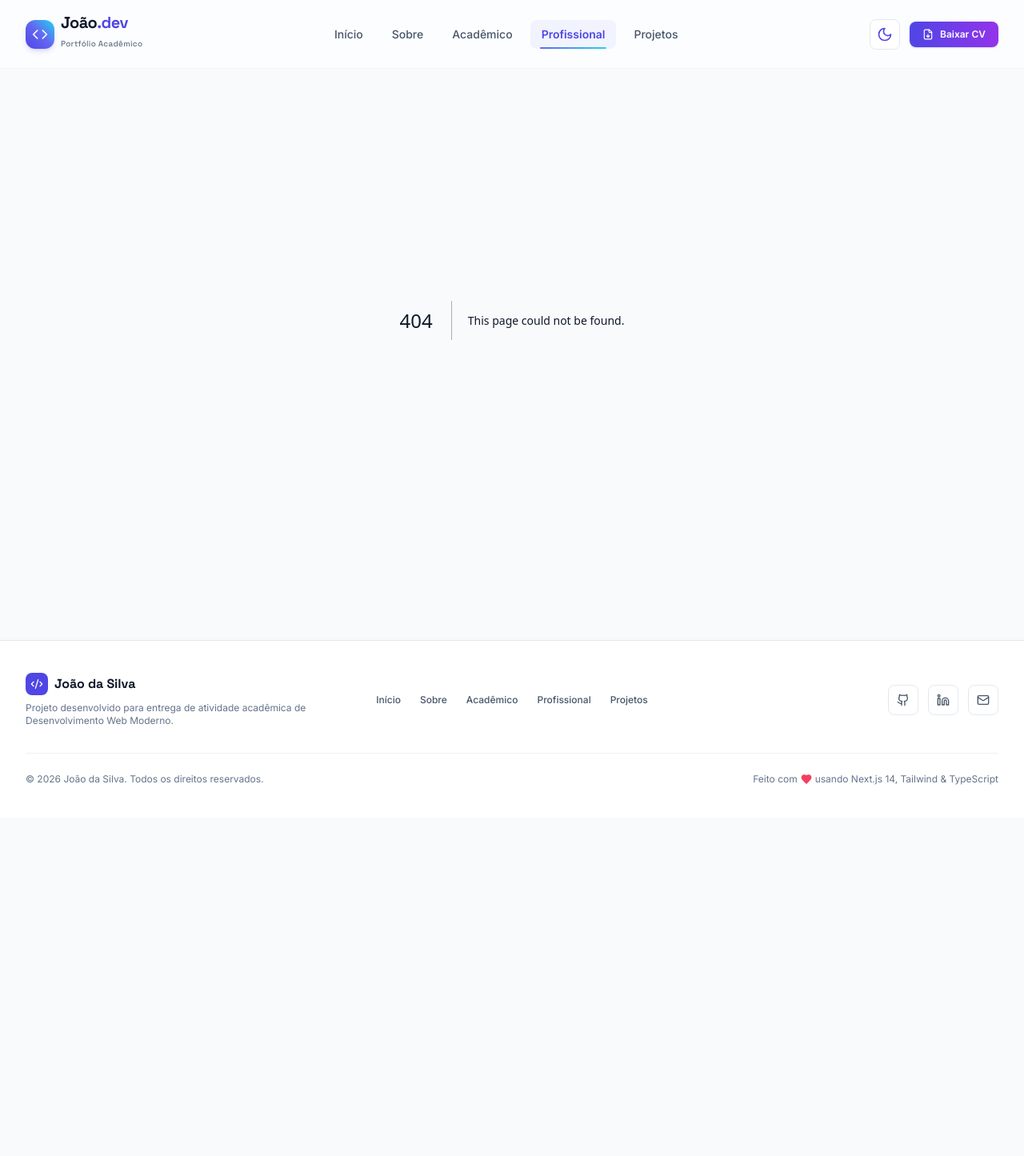
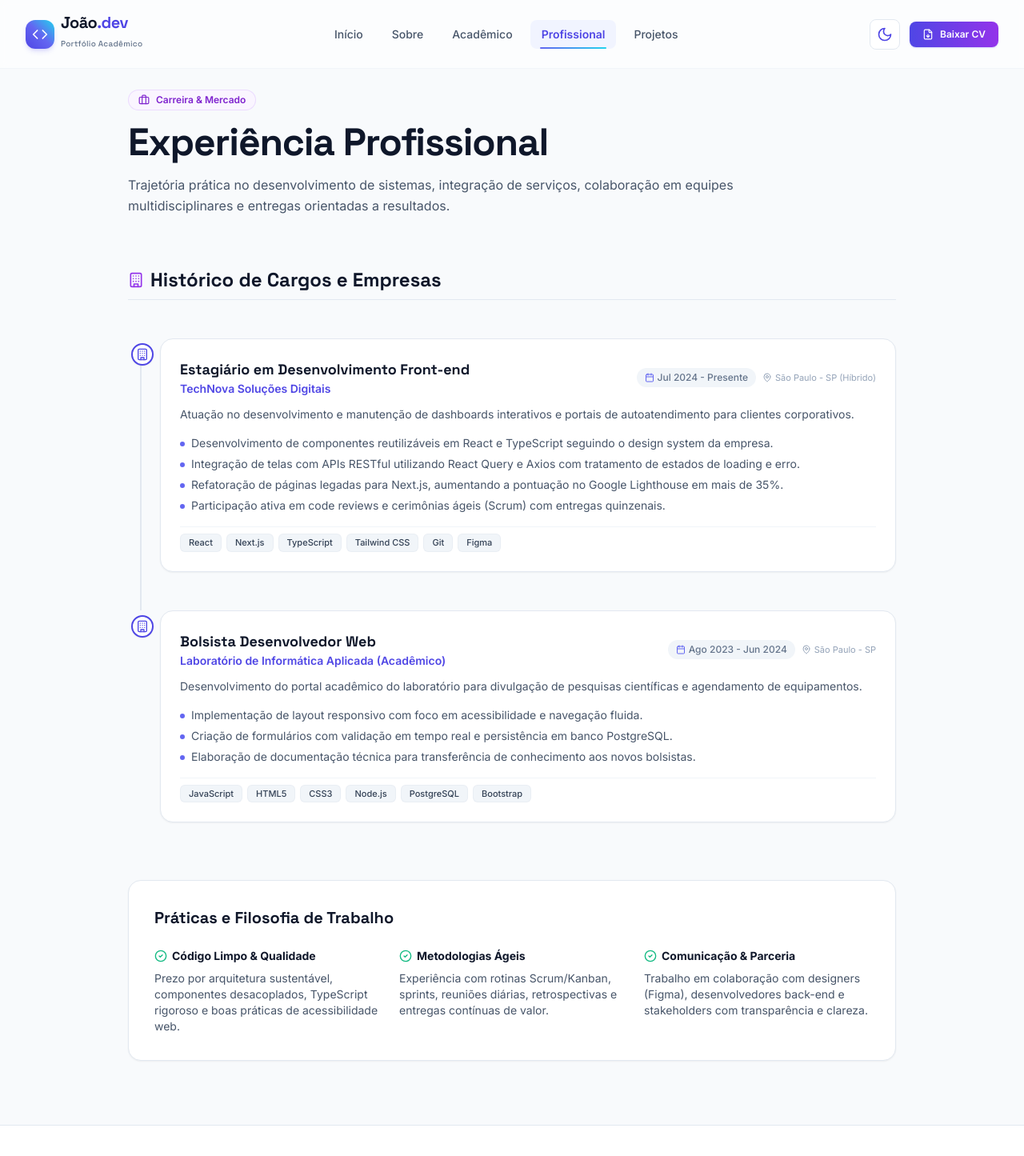
Before and after one commit to joaopedrocouto03/curriculo-portfolio, a Next.js app: page /profissional in a window 1280 px wide. Before the commit this address had no page. Shown: the top 1445 px of the page at 80% size. Before the commit the page ends 1022 px from the top, so only its background shows below. Built offline with nearby package versions, Linux system fonts and the light colour scheme.

Commit message:
feat: academic and professional vertical timeline pages

```diff
--- /dev/null
+++ b/src/app/academico/page.tsx
@@ -0,0 +1,105 @@
+import { Metadata } from "next";
+import { GraduationCap, Award, BookOpen, CheckCircle2 } from "lucide-react";
+import { profile } from "@/data/profile";
+import { TimelineItem } from "@/components/sections/TimelineItem";
+
+export const metadata: Metadata = {
+  title: "Experiência Acadêmica e Certificações",
+  description:
+    "Formação acadêmica, cursos de especialização técnica e certificações complementares com timeline vertical detalhada.",
+};
+
+export default function AcademicoPage() {
+  return (
+    <div className="pt-28 pb-20 max-w-5xl mx-auto px-4 sm:px-6 lg:px-8 space-y-16">
+      {/* Cabeçalho */}
+      <div className="space-y-4 max-w-3xl">
+        <div className="inline-flex items-center gap-2 px-3 py-1 rounded-full bg-indigo-50 dark:bg-indigo-950/60 border border-indigo-200/80 dark:border-indigo-800/80 text-xs font-semibold text-indigo-700 dark:text-indigo-300">
+          <GraduationCap className="w-3.5 h-3.5" />
+          <span>Trajetória Acadêmica</span>
+        </div>
+        <h1 className="text-3xl sm:text-4xl lg:text-5xl font-extrabold font-heading text-slate-900 dark:text-white tracking-tight">
+          Formação & Certificações
+        </h1>
+        <p className="text-base text-slate-600 dark:text-slate-300 leading-relaxed">
+          Histórico educacional com ênfase em computação, algoritmos, desenvolvimento de software e cursos de extensão com foco nas tecnologias mais demandadas.
+        </p>
+      </div>
+
+      {/* Seção 1: Formação Principal (Timeline Vertical) */}
+      <section className="space-y-8">
+        <div className="flex items-center gap-2 pb-2 border-b border-slate-200 dark:border-slate-800">
+          <BookOpen className="w-5 h-5 text-indigo-600 dark:text-indigo-400" />
+          <h2 className="text-xl sm:text-2xl font-bold font-heading text-slate-900 dark:text-white">
+            Formação Superior & Técnica
+          </h2>
+        </div>
+
+        <div className="pt-4">
+          {profile.academic.map((item) => (
+            <TimelineItem
+              key={item.id}
+              type="academic"
+              title={item.course}
+              subtitle={item.institution}
+              period={item.period}
+              status={item.status}
+              description={item.description}
+              badges={item.skills}
+              actionLink={
+                item.certificateUrl
+                  ? {
+                      label: "Ver Comprovante / Certificado",
+                      url: item.certificateUrl,
+                    }
+                  : undefined
+              }
+            />
+          ))}
+        </div>
+      </section>
+
+      {/* Seção 2: Cursos Complementares & Certificações */}
+      <section className="space-y-8">
+        <div className="flex items-center gap-2 pb-2 border-b border-slate-200 dark:border-slate-800">
+          <Award className="w-5 h-5 text-indigo-600 dark:text-indigo-400" />
+          <h2 className="text-xl sm:text-2xl font-bold font-heading text-slate-900 dark:text-white">
+            Cursos Complementares & Certificações
+          </h2>
+        </div>
+
+        <div className="grid grid-cols-1 md:grid-cols-2 lg:grid-cols-3 gap-6">
+          {profile.certifications.map((cert) => (
+            <div
+              key={cert.id}
+              className="group rounded-2xl border border-slate-200 dark:border-slate-800 bg-white dark:bg-slate-900 p-6 shadow-sm hover:border-indigo-500/50 hover:shadow-md transition-all flex flex-col justify-between"
+            >
+              <div className="space-y-3">
+                <div className="w-10 h-10 rounded-xl bg-indigo-50 dark:bg-indigo-950/60 text-indigo-600 dark:text-indigo-400 flex items-center justify-center group-hover:scale-105 transition-transform">
+                  <Award className="w-5 h-5" />
+                </div>
+                <div>
+                  <h3 className="font-heading font-bold text-base text-slate-900 dark:text-white group-hover:text-indigo-600 dark:group-hover:text-indigo-400 transition-colors">
+                    {cert.title}
+                  </h3>
+                  <p className="text-xs font-semibold text-slate-500 dark:text-slate-400 mt-1">
+                    {cert.issuer}
+                  </p>
+                </div>
+              </div>
+
+              <div className="pt-4 mt-4 border-t border-slate-100 dark:border-slate-800/80 flex items-center justify-between text-xs text-slate-500 dark:text-slate-400">
+                <span>{cert.date}</span>
+                {cert.hours && (
+                  <span className="font-medium px-2 py-0.5 rounded bg-slate-100 dark:bg-slate-800 text-indigo-600 dark:text-indigo-400">
+                    {cert.hours} horas
+                  </span>
+                )}
+              </div>
+            </div>
+          ))}
+        </div>
+      </section>
+    </div>
+  );
+}
--- /dev/null
+++ b/src/app/profissional/page.tsx
@@ -0,0 +1,94 @@
+import { Metadata } from "next";
+import { Briefcase, Building, CheckCircle2 } from "lucide-react";
+import { profile } from "@/data/profile";
+import { TimelineItem } from "@/components/sections/TimelineItem";
+
+export const metadata: Metadata = {
+  title: "Experiência Profissional e Atuação",
+  description:
+    "Histórico de atuação no mercado de tecnologia, estágios, projetos corporativos e responsabilidades técnicas desenvolvidas.",
+};
+
+export default function ProfissionalPage() {
+  return (
+    <div className="pt-28 pb-20 max-w-5xl mx-auto px-4 sm:px-6 lg:px-8 space-y-16">
+      {/* Cabeçalho */}
+      <div className="space-y-4 max-w-3xl">
+        <div className="inline-flex items-center gap-2 px-3 py-1 rounded-full bg-purple-50 dark:bg-purple-950/60 border border-purple-200/80 dark:border-purple-800/80 text-xs font-semibold text-purple-700 dark:text-purple-300">
+          <Briefcase className="w-3.5 h-3.5" />
+          <span>Carreira & Mercado</span>
+        </div>
+        <h1 className="text-3xl sm:text-4xl lg:text-5xl font-extrabold font-heading text-slate-900 dark:text-white tracking-tight">
+          Experiência Profissional
+        </h1>
+        <p className="text-base text-slate-600 dark:text-slate-300 leading-relaxed">
+          Trajetória prática no desenvolvimento de sistemas, integração de serviços, colaboração em equipes multidisciplinares e entregas orientadas a resultados.
+        </p>
+      </div>
+
+      {/* Timeline Profissional */}
+      <section className="space-y-8">
+        <div className="flex items-center gap-2 pb-2 border-b border-slate-200 dark:border-slate-800">
+          <Building className="w-5 h-5 text-purple-600 dark:text-purple-400" />
+          <h2 className="text-xl sm:text-2xl font-bold font-heading text-slate-900 dark:text-white">
+            Histórico de Cargos e Empresas
+          </h2>
+        </div>
+
+        <div className="pt-4">
+          {profile.professional.map((exp) => (
+            <TimelineItem
+              key={exp.id}
+              type="professional"
+              title={exp.role}
+              subtitle={exp.company}
+              period={exp.period}
+              location={exp.location}
+              description={exp.description}
+              items={exp.activities}
+              badges={exp.technologies}
+            />
+          ))}
+        </div>
+      </section>
+
+      {/* Destaque Metodologias & Práticas */}
+      <section className="rounded-2xl border border-slate-200 dark:border-slate-800 bg-white dark:bg-slate-900 p-6 sm:p-8 shadow-sm space-y-6">
+        <h2 className="text-lg sm:text-xl font-bold font-heading text-slate-900 dark:text-white">
+          Práticas e Filosofia de Trabalho
+        </h2>
+        <div className="grid grid-cols-1 sm:grid-cols-3 gap-6 text-xs sm:text-sm text-slate-600 dark:text-slate-300">
+          <div className="space-y-2">
+            <h3 className="font-bold text-slate-900 dark:text-white flex items-center gap-1.5">
+              <CheckCircle2 className="w-4 h-4 text-emerald-500" />
+              <span>Código Limpo & Qualidade</span>
+            </h3>
+            <p>
+              Prezo por arquitetura sustentável, componentes desacoplados, TypeScript rigoroso e boas práticas de acessibilidade web.
+            </p>
+          </div>
+
+          <div className="space-y-2">
+            <h3 className="font-bold text-slate-900 dark:text-white flex items-center gap-1.5">
+              <CheckCircle2 className="w-4 h-4 text-emerald-500" />
+              <span>Metodologias Ágeis</span>
+            </h3>
+            <p>
+              Experiência com rotinas Scrum/Kanban, sprints, reuniões diárias, retrospectivas e entregas contínuas de valor.
+            </p>
+          </div>
+
+          <div className="space-y-2">
+            <h3 className="font-bold text-slate-900 dark:text-white flex items-center gap-1.5">
+              <CheckCircle2 className="w-4 h-4 text-emerald-500" />
+              <span>Comunicação & Parceria</span>
+            </h3>
+            <p>
+              Trabalho em colaboração com designers (Figma), desenvolvedores back-end e stakeholders com transparência e clareza.
+            </p>
+          </div>
+        </div>
+      </section>
+    </div>
+  );
+}
```
